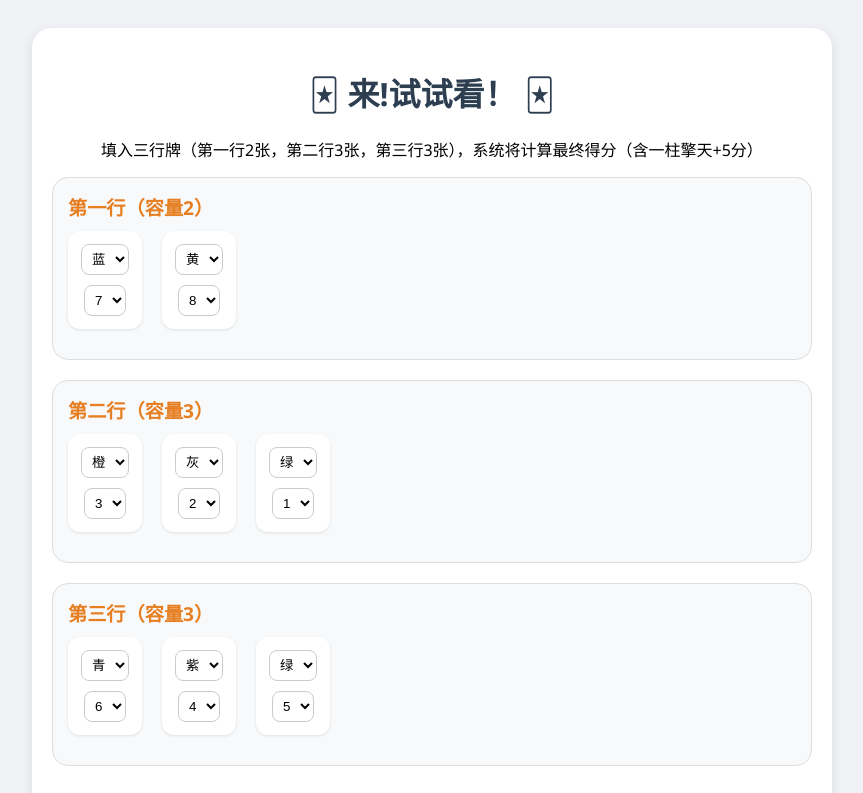
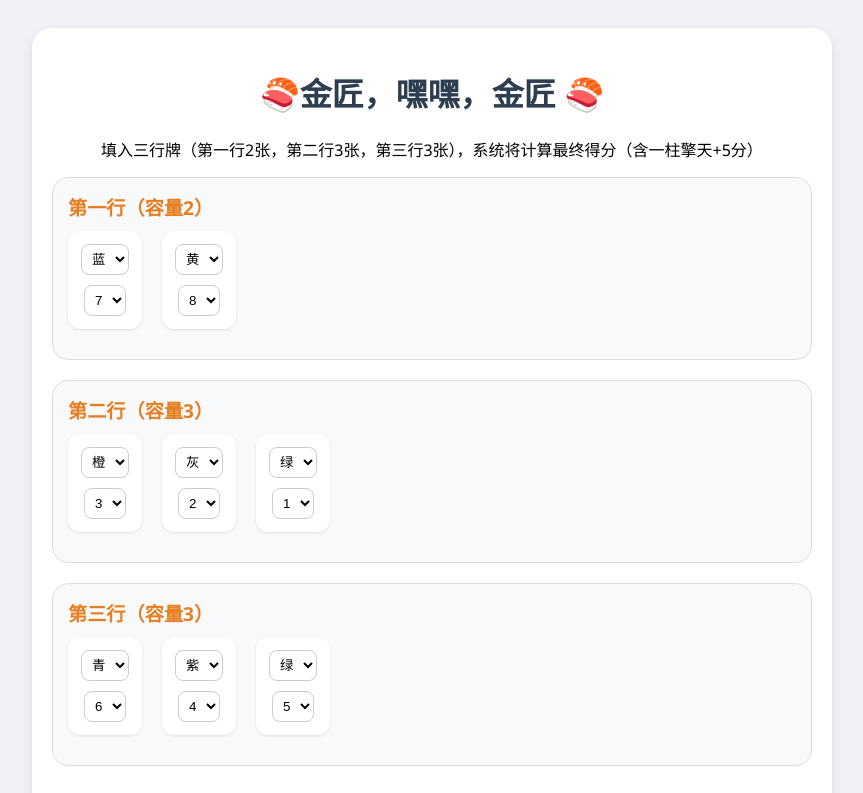
Before and after one commit to Liv828/Game325, a plain HTML site: page score.html in a window 1280 px wide. Shown: the top 793 px of the page, without its empty margins (208-1071 px from the left). Drawn offline with Linux system fonts and the light colour scheme.

Commit message:
Update score.html

```diff
--- a/score.html
+++ b/score.html
@@ -3,7 +3,7 @@
 <head>
     <meta charset="UTF-8">
     <meta name="viewport" content="width=device-width, initial-scale=1.0">
-    <title>悄悄 悄悄用</title>
+    <title>想吃金匠寿司</title>
     <style>
         * {
             box-sizing: border-box;
@@ -94,7 +94,7 @@
 </head>
 <body>
 <div class="container">
-    <h1>🃏 来!试试看！ 🃏</h1>
+    <h1>🍣金匠，嘿嘿，金匠 🍣</h1>
     <p style="text-align:center">填入三行牌（第一行2张，第二行3张，第三行3张），系统将计算最终得分（含一柱擎天+5分）</p>
 
     <div class="row-block">
```
